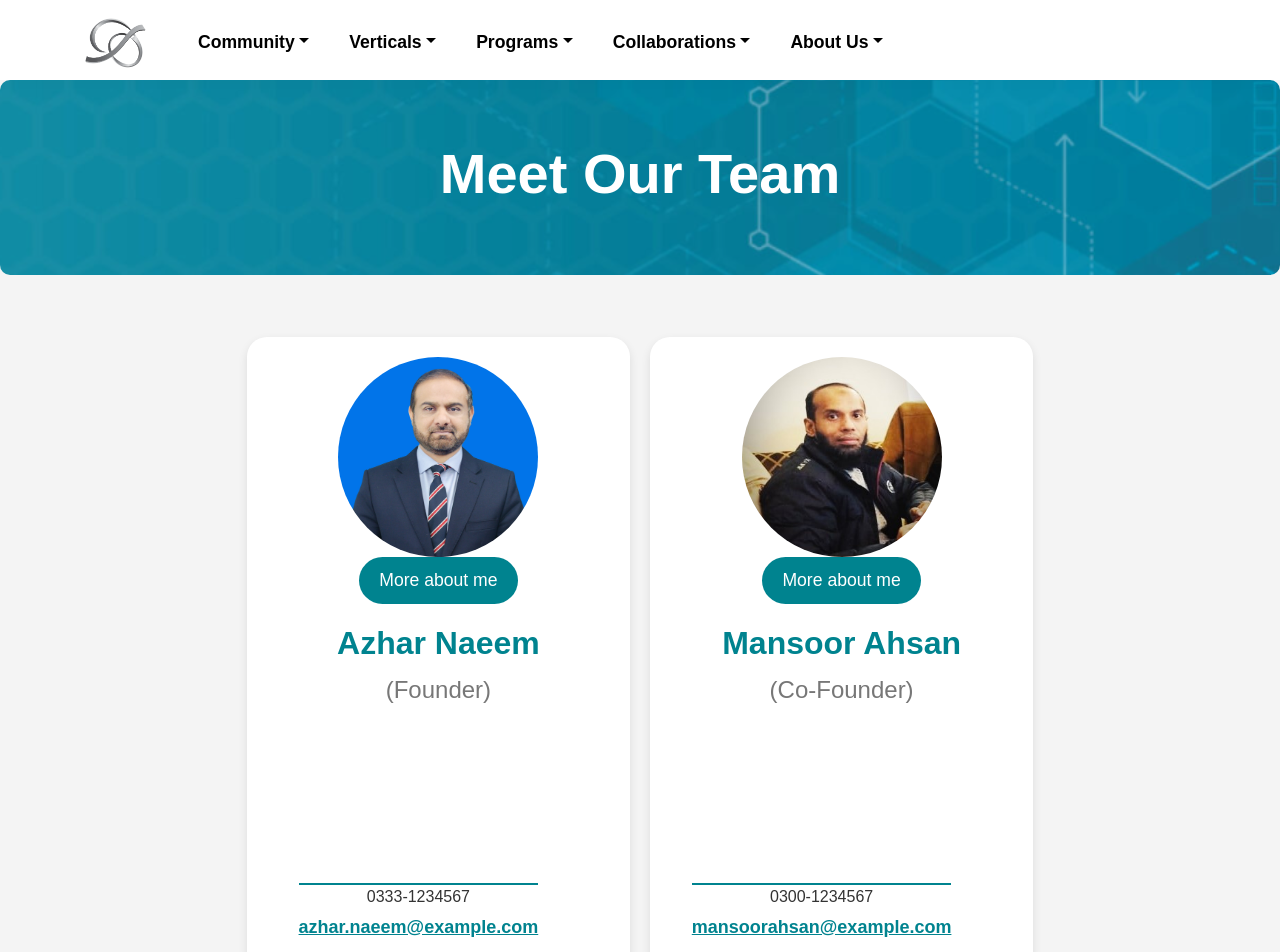
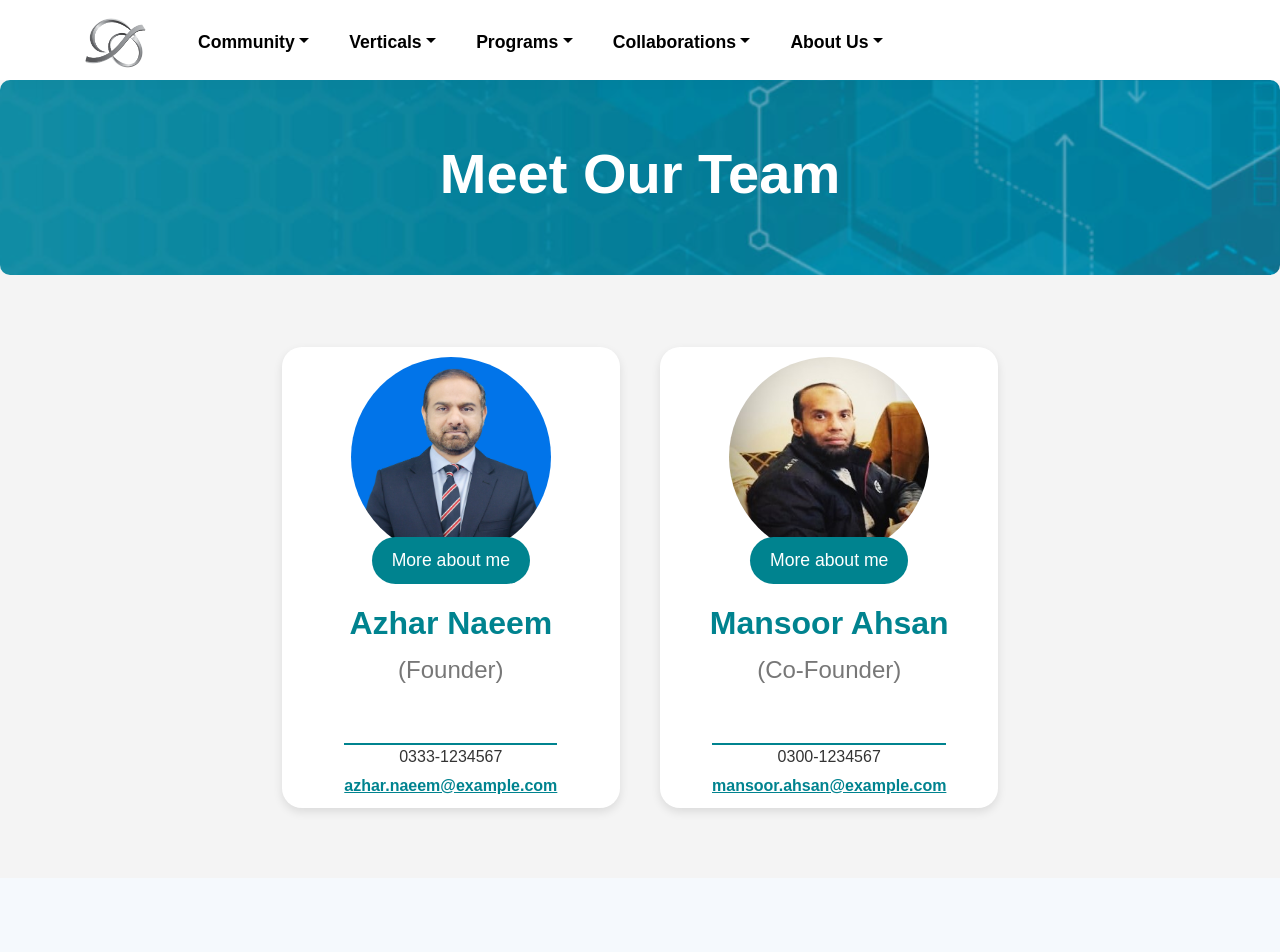
Before and after one commit to FaseehHayat21/Industry-tech-labs-4.0, a React (Vite) app: page /Team in a window 1280 px wide. Shown: the top 952 px of the page. After the commit the page ends 878 px from the top, so only its background shows below. Built offline with nearby package versions, Linux system fonts and the light colour scheme; a web font is replaced by a local one.

Commit message:
Team css updated

```diff
--- a/src/component/AboutUs/Team/Team.css
+++ b/src/component/AboutUs/Team/Team.css
@@ -32,14 +32,15 @@
   justify-content: center;
   flex-wrap: wrap;
   gap: 20px;
-  width: 90%;
+  width: 80%;
 }
 
 .team-member {
   flex: 0 1 calc(35% - 20px);
-  max-width: 400px;
+  max-width: 420px;
   background-color: #fff;
-  padding: 20px;
+  padding: 10px;
+  margin: 10px;
   border-radius: 20px;
   box-shadow: 0px 4px 10px rgba(0, 0, 0, 0.1);
   transition: transform 0.3s ease, box-shadow 0.3s ease;
@@ -48,6 +49,9 @@
   flex-direction: column;
   align-items: center;
   justify-content: flex-start;
+}
+.team-member:hover {
+  transform: scale(1.10);
 }
 
 .team-member img {
@@ -73,7 +77,7 @@
 
 }
 
-.team-member .contact-info p {
+.team-member .contacts-info p {
   margin: 5px 0;
   font-size: 1rem;
   color: #333;
@@ -81,11 +85,14 @@
   padding-top: 0px;
 }
 
-.team-member .contact-info a {
+.team-member .contacts-info a {
   text-decoration: underline;
   color: #00838f;
   font-weight: bold;
   margin-top: 5px;
+}
+.contacts-info{
+  margin-top: 5vh;
 }
 
 .team-member .more-button {
@@ -99,6 +106,7 @@
   font-size: 1.1rem;
   margin-top: 0px;
   transition: background-color 0.3s;
+  margin-top: -20px;
 }
 
 .team-member .more-button:hover {
--- a/src/component/AboutUs/Team/Team.jsx
+++ b/src/component/AboutUs/Team/Team.jsx
@@ -1,15 +1,92 @@
+// import React, { useEffect } from "react";
+// import "./Team.css";
+// import Aos from "aos";
+// import "aos/dist/aos.css";
+// import sirazhar from "../../../assets/sirazhar.jpg";
+// import sirmansoor from "../../../assets/sirmansoor.jpg";
+// import { Link } from "react-router-dom";
+
+// export default function Team() {
+//   useEffect(() => {
+//     Aos.init({ duration: 1000 });
+//   });
+
+//   return (
+//     <>
+//       <section className="founders-section">
+//         <div className="banner">
+//           <h1>Meet Our Team</h1>
+//         </div>
+//       </section>
+//       <section className="team" id="team">
+//         <div className="container-1">
+//           <div className="team-members" data-aos="fade-up">
+//             <div className="team-member">
+//               <img src={sirazhar} alt="Founder" />
+
+//               <Link to="/about/azhar" className="more-button">More about me</Link>
+//               <h3>Azhar Naeem</h3>
+//               <p>(Founder)</p>
+//               <div className="contact-info">
+//                 <p>0333-1234567</p>
+//                 <a href="mailto:azhar.naeem@example.com" className="email">
+//                   azhar.naeem@example.com
+//                 </a>
+//               </div>
+
+//             </div>
+//             <div className="team-member">
+//               <img src={sirmansoor} alt="Co-Founder" />
+//               <Link to="/about/mansoor" className="more-button">More about me</Link>
+//               <h3>Mansoor Ahsan</h3>
+//               <p>(Co-Founder)</p>
+//               <div className="contact-info">
+//                 <p>0300-1234567</p>
+//                 <a href="mailto:mansoor.ahsan@example.com" className="email">
+//                   mansoorahsan@example.com
+//                 </a>
+//               </div>
+
+
+//             </div>
+//           </div>
+//         </div>
+//       </section>
+//     </>
+//   );
+// }
+
 import React, { useEffect } from "react";
 import "./Team.css";
 import Aos from "aos";
 import "aos/dist/aos.css";
+import { Link } from "react-router-dom";
 import sirazhar from "../../../assets/sirazhar.jpg";
 import sirmansoor from "../../../assets/sirmansoor.jpg";
-import { Link } from "react-router-dom";
+const teamMembers = [
+  {
+    name: "Azhar Naeem",
+    role: "Founder",
+    phone: "0333-1234567",
+    email: "azhar.naeem@example.com",
+    imgSrc: sirazhar,
+    link: "/about/azhar"
+  },
+  {
+    name: "Mansoor Ahsan",
+    role: "Co-Founder",
+    phone: "0300-1234567",
+    email: "mansoor.ahsan@example.com",
+    imgSrc:sirmansoor,
+    link: "/about/mansoor"
+  }
+  // You can add more team members here
+];
 
 export default function Team() {
   useEffect(() => {
     Aos.init({ duration: 1000 });
-  });
+  }, []);
 
   return (
     <>
@@ -21,34 +98,22 @@ export default function Team() {
       <section className="team" id="team">
         <div className="container-1">
           <div className="team-members" data-aos="fade-up">
-            <div className="team-member">
-              <img src={sirazhar} alt="Founder" />
-
-              <Link to="/about/azhar" className="more-button">More about me</Link>
-              <h3>Azhar Naeem</h3>
-              <p>(Founder)</p>
-              <div className="contact-info">
-                <p>0333-1234567</p>
-                <a href="mailto:azhar.naeem@example.com" className="email">
-                  azhar.naeem@example.com
-                </a>
+            {teamMembers.map((member, index) => (
+              <div className="team-member" key={index}>
+                <img src={member.imgSrc} alt={member.name} />
+                <Link to={member.link} className="more-button">
+                  More about me
+                </Link>
+                <h3>{member.name}</h3>
+                <p>({member.role})</p>
+                <div className="contacts-info">
+                  <p>{member.phone}</p>
+                  <a href={`mailto:${member.email}`} className="email">
+                    {member.email}
+                  </a>
+                </div>
               </div>
-
-            </div>
-            <div className="team-member">
-              <img src={sirmansoor} alt="Co-Founder" />
-              <Link to="/about/mansoor" className="more-button">More about me</Link>
-              <h3>Mansoor Ahsan</h3>
-              <p>(Co-Founder)</p>
-              <div className="contact-info">
-                <p>0300-1234567</p>
-                <a href="mailto:mansoor.ahsan@example.com" className="email">
-                  mansoorahsan@example.com
-                </a>
-              </div>
-
-
-            </div>
+            ))}
           </div>
         </div>
       </section>
```
